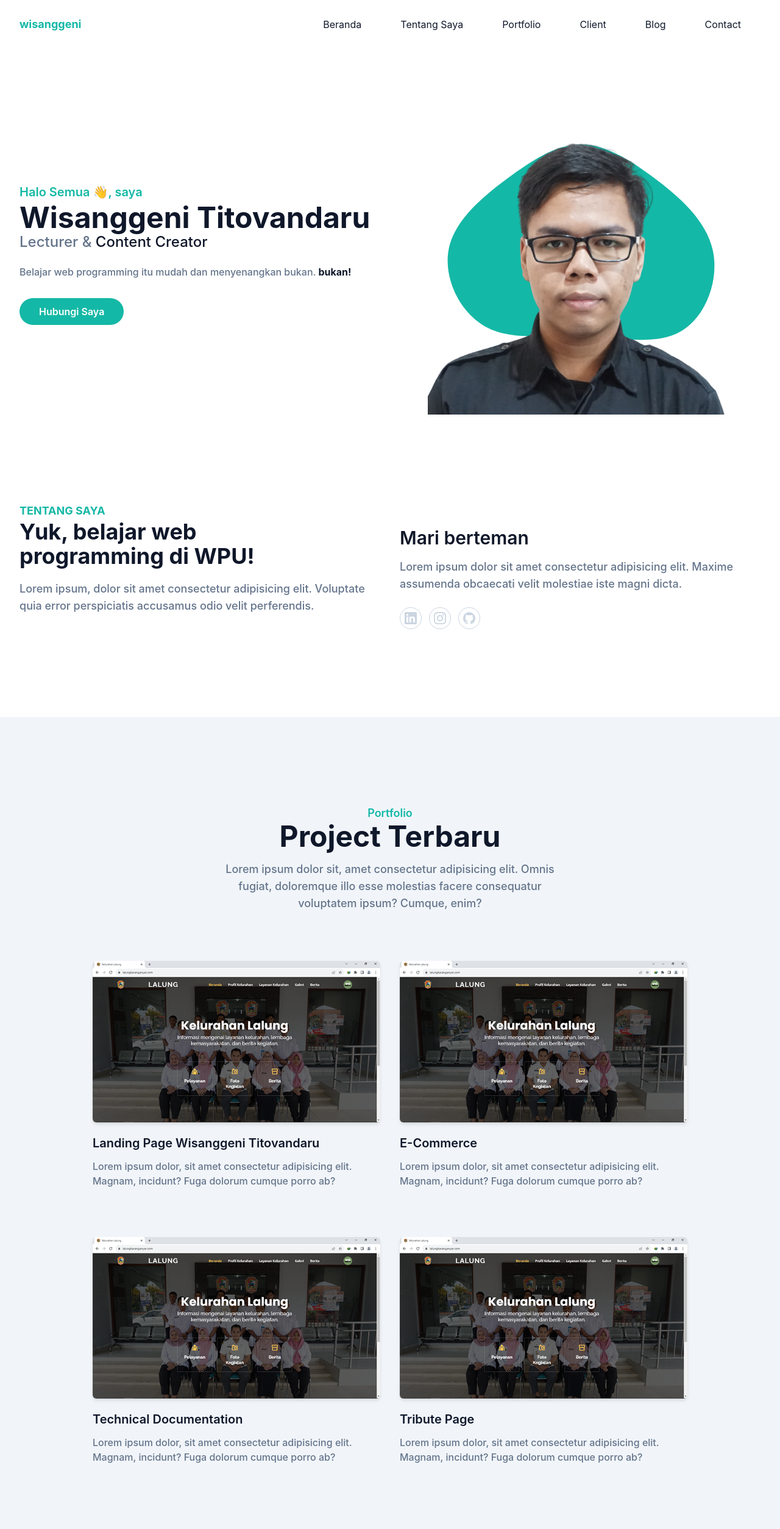
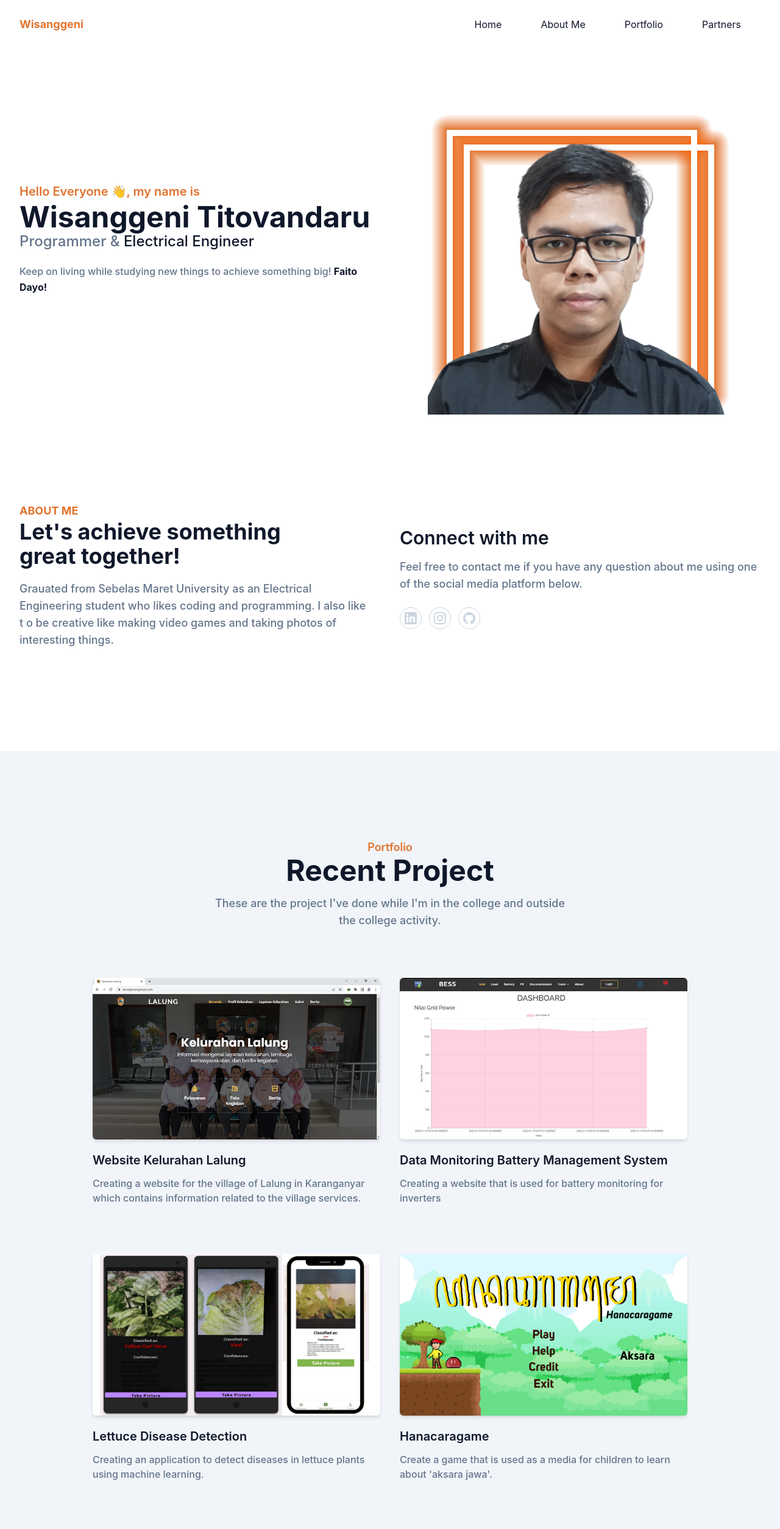
Before and after one commit to 74wsgn/portfolio, a website: page index.html in a window 1280 px wide. Shown: the top 2508 px of the page at 61% size. Drawn offline with Linux system fonts and the light colour scheme.

Commit message:
updating-index-page

```diff
--- a/index.html
+++ b/index.html
@@ -4,7 +4,7 @@
     <meta charset="UTF-8">
     <meta http-equiv="X-UA-Compatible" content="IE=edge">
     <meta name="viewport" content="width=device-width, initial-scale=1.0">
-    <title>Portfolio Tailwind CSS</title>
+    <title>Portfolio Wisanggeni</title>
     <link rel="stylesheet" href="dist/output.css">
 </head>
 <body>
@@ -14,7 +14,7 @@
         <div class="container">
             <div class="flex items-center justify-between relative">
                 <div class="px-4">
-                    <a href="#home" class="font-bold text-lg text-primary block py-6">wisanggeni</a>
+                    <a href="#home" class="font-bold text-lg text-primary block py-6">Wisanggeni</a>
                 </div>
                 <div class="flex items-center px-4">
                     <button id="hamburger" name="hamburger" type="button" class="block absolute right-4 lg:hidden">
@@ -26,23 +26,23 @@
                     <nav id="nav-menu" class="hidden absolute py-5 bg-white shadow-lg rounded-lg max-w-[250px] w-full right-4 top-full lg:block lg:static lg:bg-transparent lg:max-w-full lg:shadow-none lg:rounded-none">
                         <ul class="block lg:flex">
                             <li class="group">
-                                <a href="#home" class="text-base text-dark py-2 mx-8 flex group-hover:text-primary">Beranda</a>
+                                <a href="#home" class="text-base text-dark py-2 mx-8 flex group-hover:text-primary">Home</a>
                             </li>
                             <li class="group">
-                                <a href="#about" class="text-base text-dark py-2 mx-8 flex group-hover:text-primary">Tentang Saya</a>
+                                <a href="#about" class="text-base text-dark py-2 mx-8 flex group-hover:text-primary">About Me</a>
                             </li>
                             <li class="group">
                                 <a href="#portfolio" class="text-base text-dark py-2 mx-8 flex group-hover:text-primary">Portfolio</a>
                             </li>
                             <li class="group">
-                                <a href="#client" class="text-base text-dark py-2 mx-8 flex group-hover:text-primary">Client</a>
+                                <a href="#partners" class="text-base text-dark py-2 mx-8 flex group-hover:text-primary">Partners</a>
                             </li>
-                            <li class="group">
+                            <!--<li class="group">
                                 <a href="#blog" class="text-base text-dark py-2 mx-8 flex group-hover:text-primary">Blog</a>
                             </li>
                             <li class="group">
                                 <a href="#contact" class="text-base text-dark py-2 mx-8 flex group-hover:text-primary">Contact</a>
-                            </li>
+                            </li>-->
                         </ul>
                     </nav>
                 </div>
@@ -52,24 +52,24 @@
     <!-- Header End -->
 
     <!-- Hero Section Start -->
-    <section id="hero" class="pt-36">
+    <section id="home" class="pt-36">
         <div class="container">
             <div class="flex flex-wrap">
                 <div class="w-full self-center px-4 lg:w-1/2">
-                    <h1 class="text-base font-semibold text-primary md:text-xl">Halo Semua 👋, saya <span class="block font-bold text-dark text-4xl mt-1 lg:text-5xl">Wisanggeni Titovandaru</span></h1>
-                    <h2 class="font-medium text-slate-500 text-lg mb-5 lg:text-2xl">Lecturer & <span class="text-dark">Content Creator</span></h2>
-                    <p class="font-medium text-secondary mb-10 leading-relaxed">Belajar web programming itu mudah dan menyenangkan bukan. <span class="text-dark font-bold">bukan!</span></p>
+                    <h1 class="text-base font-semibold text-primary md:text-xl">Hello Everyone 👋, my name is <span class="block font-bold text-dark text-4xl mt-1 lg:text-5xl">Wisanggeni Titovandaru</span></h1>
+                    <h2 class="font-medium text-slate-500 text-lg mb-5 lg:text-2xl">Programmer & <span class="text-dark">Electrical Engineer</span></h2>
+                    <p class="font-medium text-secondary mb-10 leading-relaxed">Keep on living while studying new things to achieve something big! <span class="text-dark font-bold">Faito Dayo!</span></p>
 
-                    <a href="#" class="text-base font-semibold text-white bg-primary py-3 px-8 rounded-full hover:shadow-lg hover:opacity-80 transition duration-300 ease-in-out">Hubungi Saya</a>
+                    <!--<a href="#" class="text-base font-semibold text-white bg-primary py-3 px-8 rounded-full hover:shadow-lg hover:opacity-80 transition duration-300 ease-in-out">Hubungi Saya</a>-->
                 </div>
                 <div class="w-full self-end px-4 lg:w-1/2">
                     <div class="relative mt-10 lg:mt-9 lg:right-0">
-                        <img src="dist/img/wisang.png" alt="Wisanggeni" class="max-w-full mx-auto">
-                        <span class="absolute bottom-20 -z-10 left-1/2 -translate-x-1/2 md:scale-125">
+                        <img src="dist/img/wisangg.png" alt="Wisanggeni" class="max-w-full mx-auto">
+                        <!--<span class="absolute bottom-20 -z-10 left-1/2 -translate-x-1/2 md:scale-125">
                             <svg width="400" height="400" viewBox="0 0 200 200" xmlns="http://www.w3.org/2000/svg">
                                 <path fill="#14b8a6" d="M40,-36.4C54,-26,69,-13,72.6,3.6C76.2,20.3,68.5,40.5,54.5,48.2C40.5,55.9,20.3,51.1,0.7,50.4C-18.8,49.6,-37.6,53.1,-51.7,45.3C-65.7,37.6,-74.9,18.8,-71.9,3C-68.8,-12.8,-53.6,-25.5,-39.6,-35.9C-25.5,-46.3,-12.8,-54.2,0.1,-54.4C13,-54.5,26,-46.8,40,-36.4Z" transform="translate(100 100) scale(1.2)" />
                               </svg>
-                        </span>
+                        </span>-->
                     </div>
                 </div>
             </div>
@@ -82,13 +82,13 @@
         <div class="container">
             <div class="flex flex-wrap">
                 <div class="w-full px-4 mb-10 lg:w-1/2">
-                    <h4 class="font-bold uppercase text-primary text-lg">Tentang Saya</h4>
-                    <h2 class="font-bold text-dark text-3xl mb-5 max-w-md lg:text-4xl">Yuk, belajar web programming di WPU!</h2>
-                    <p class="font-medium text-base text-secondary max-w-xl lg:text-lg">Lorem ipsum, dolor sit amet consectetur adipisicing elit. Voluptate quia error perspiciatis accusamus odio velit perferendis.</p>
+                    <h4 class="font-bold uppercase text-primary text-lg">About Me</h4>
+                    <h2 class="font-bold text-dark text-3xl mb-5 max-w-md lg:text-4xl">Let's achieve something great together!</h2>
+                    <p class="font-medium text-base text-secondary max-w-xl lg:text-lg">Grauated from Sebelas Maret University as an Electrical Engineering student who likes coding and programming. I also like t o be creative like making video games and taking photos of interesting things.</p>
                 </div>
                 <div class="w-full px-4 lg:w-1/2">
-                    <h3 class="font-semibold text-dark text-2xl mb-4 lg:text-3xl lg:pt-10">Mari berteman</h3>
-                    <p class="font-medium text-base text-secondary mb-6 lg:text-lg">Lorem ipsum dolor sit amet consectetur adipisicing elit. Maxime assumenda obcaecati velit molestiae iste magni dicta.</p>
+                    <h3 class="font-semibold text-dark text-2xl mb-4 lg:text-3xl lg:pt-10">Connect with me</h3>
+                    <p class="font-medium text-base text-secondary mb-6 lg:text-lg">Feel free to contact me if you have any question about me using one of the social media platform below.</p>
                     <div class="flex items-center">
                         <!-- Linkedin -->
                         <a href="https://linkedin.com/in/wisanggeni-titovandaru-786129236/" target="_blank" class="w-9 h-9 mr-3 rounded-full flex justify-center items-center border border-slate-300 text-slate-300 hover:border-primary hover:bg-primary hover:text-white">
@@ -115,8 +115,8 @@
             <div class="w-full px-4">
                 <div class="max-w-xl mx-auto text-center mb-16">
                     <h4 class="font-semibold text-lg text-primary">Portfolio</h4>
-                    <h2 class="font-bold text-dark text-3xl mb-4 sm:text-4xl lg:text-5xl">Project Terbaru</h2>
-                    <p class="font-medium text-md text-secondary md:text-lg">Lorem ipsum dolor sit, amet consectetur adipisicing elit. Omnis fugiat, doloremque illo esse molestias facere consequatur voluptatem ipsum? Cumque, enim?</p>
+                    <h2 class="font-bold text-dark text-3xl mb-4 sm:text-4xl lg:text-5xl">Recent Project</h2>
+                    <p class="font-medium text-md text-secondary md:text-lg">These are the project I've done while I'm in the college and outside the college activity.</p>
                 </div>
             </div>
 
@@ -125,55 +125,69 @@
                     <div class="rounded-md shadow-md overflow-hidden">
                         <img src="dist/img/portfolio/1.png" alt="Landing Page" width="w-full"/>
                     </div>
-                    <h3 class="font-semibold text-xl text-dark mt-5 mb-3">Landing Page Wisanggeni Titovandaru</h3>
-                    <p class="font-medium text-base text-secondary">Lorem ipsum dolor, sit amet consectetur adipisicing elit. Magnam, incidunt? Fuga dolorum cumque porro ab?</p>
+                    <h3 class="font-semibold text-xl text-dark mt-5 mb-3">Website Kelurahan Lalung</h3>
+                    <p class="font-medium text-base text-secondary">Creating a website for the village of Lalung in Karanganyar which contains information related to the village services.</p>
                 </div>
                 <div class="mb-12 p-4 md:w-1/2">
                     <div class="rounded-md shadow-md overflow-hidden">
-                        <img src="dist/img/portfolio/2.png" alt="E-Commerce" width="w-full"/>
+                        <img src="dist/img/portfolio/prnbess.png" alt="E-Commerce" width="w-full"/>
                     </div>
-                    <h3 class="font-semibold text-xl text-dark mt-5 mb-3">E-Commerce</h3>
-                    <p class="font-medium text-base text-secondary">Lorem ipsum dolor, sit amet consectetur adipisicing elit. Magnam, incidunt? Fuga dolorum cumque porro ab?</p>
+                    <h3 class="font-semibold text-xl text-dark mt-5 mb-3">Data Monitoring Battery Management System</h3>
+                    <p class="font-medium text-base text-secondary">Creating a website that is used for battery monitoring for inverters</p>
                 </div>
                 <div class="mb-12 p-4 md:w-1/2">
                     <div class="rounded-md shadow-md overflow-hidden">
-                        <img src="dist/img/portfolio/3.png" alt="Technical Documentation" width="w-full"/>
+                        <img src="dist/img/portfolio/ml.png" alt="Technical Documentation" width="w-full"/>
                     </div>
-                    <h3 class="font-semibold text-xl text-dark mt-5 mb-3">Technical Documentation</h3>
-                    <p class="font-medium text-base text-secondary">Lorem ipsum dolor, sit amet consectetur adipisicing elit. Magnam, incidunt? Fuga dolorum cumque porro ab?</p>
+                    <h3 class="font-semibold text-xl text-dark mt-5 mb-3">Lettuce Disease Detection</h3>
+                    <p class="font-medium text-base text-secondary">Creating an application to detect diseases in lettuce plants using machine learning.</p>
                 </div>
                 <div class="mb-12 p-4 md:w-1/2">
                     <div class="rounded-md shadow-md overflow-hidden">
-                        <img src="dist/img/portfolio/4.png" alt="Tribute Page" width="w-full"/>
+                        <img src="dist/img/portfolio/hanacaragame.png" alt="Tribute Page" width="w-full"/>
                     </div>
-                    <h3 class="font-semibold text-xl text-dark mt-5 mb-3">Tribute Page</h3>
-                    <p class="font-medium text-base text-secondary">Lorem ipsum dolor, sit amet consectetur adipisicing elit. Magnam, incidunt? Fuga dolorum cumque porro ab?</p>
+                    <h3 class="font-semibold text-xl text-dark mt-5 mb-3">Hanacaragame</h3>
+                    <p class="font-medium text-base text-secondary">Create a game that is used as a media for children to learn about 'aksara jawa'.</p>
+                </div>
+                <div class="mb-12 p-4 md:w-1/2">
+                    <div class="rounded-md shadow-md overflow-hidden">
+                        <img src="dist/img/portfolio/kiantar.png" alt="Technical Documentation" width="w-full"/>
+                    </div>
+                    <h3 class="font-semibold text-xl text-dark mt-5 mb-3">Kiantar - Smart Fan</h3>
+                    <p class="font-medium text-base text-secondary">Prototype of smart fan that can turned on/off using website while matching the temperature.</p>
+                </div>
+                <div class="mb-12 p-4 md:w-1/2">
+                    <div class="rounded-md shadow-md overflow-hidden">
+                        <img src="dist/img/portfolio/soolusy.png" alt="Tribute Page" width="w-full"/>
+                    </div>
+                    <h3 class="font-semibold text-xl text-dark mt-5 mb-3">Smart Door Lock-Unlock System</h3>
+                    <p class="font-medium text-base text-secondary">Prototype of smart door that can be lock/unlock using code that shows in the website.</p>
                 </div>
             </div>
         </div>
     </section>
     <!-- Portfolio Section End -->
 
-    <!-- Clients Section Start -->
-    <section id="clients" class="pt-36 pb-32 bg-slate-800">
+    <!-- Partners Section Start -->
+    <section id="partners" class="pt-36 pb-32 bg-slate-800">
         <div class="container">
             <div class="w-full px-4">
                 <div class="mx-auto text-center mb-16">
-                    <h4 class="font-semibold text-lg text-primary">Clients</h4>
-                    <h2 class="font-bold text-white text-3xl mb-4 sm:text-4xl lg:text-5xl">Yang Pernah Bekerjasama</h2>
-                    <p class="font-medium text-md text-secondary md:text-lg">Lorem ipsum dolor sit amet consectetur adipisicing elit. Ipsum magnam dolores nihil.</p>
+                    <h4 class="font-semibold text-lg text-primary">Partners</h4>
+                    <h2 class="font-bold text-white text-3xl mb-4 sm:text-4xl lg:text-5xl">Cooperating Institutions</h2>
+                    <p class="font-medium text-md text-secondary md:text-lg">The following is a list of institutions I have worked with.</p>
                 </div>
             </div>
 
             <div class="w-full px-4">
                 <div class="flex flex-wrap items-center justify-center">
-                    <a href="#" class="max-w-[120px] mx-4 py-4 grayscale opacity-60 transition duration-500 hover:grayscale-0 hover:opacity:100 lg:mx-6 xl:mx-8">
+                    <a href="https://brin.go.id/" class="max-w-[120px] mx-4 py-4 grayscale opacity-60 transition duration-500 hover:grayscale-0 hover:opacity:100 lg:mx-6 xl:mx-8" target="_blank">
                         <img src="dist/img/clients/brin.svg" alt="Brin">
                     </a>
-                    <a href="#" class="max-w-[120px] mx-4 py-4 grayscale opacity-60 transition duration-500 hover:grayscale-0 hover:opacity:100 lg:mx-6 xl:mx-8">
+                    <a href="https://kedaireka.id/" class="max-w-[120px] mx-4 py-4 grayscale opacity-60 transition duration-500 hover:grayscale-0 hover:opacity:100 lg:mx-6 xl:mx-8" target="_blank">
                         <img src="dist/img/clients/kedaireka.png" alt="Kedaireka">
                     </a>
-                    <a href="#" class="max-w-[50px] mx-4 py-4 grayscale opacity-60 transition duration-500 hover:grayscale-0 hover:opacity:100 lg:mx-6 xl:mx-8">
+                    <a href="https://lalungkaranganyar.com/" class="max-w-[50px] mx-4 py-4 grayscale opacity-60 transition duration-500 hover:grayscale-0 hover:opacity:100 lg:mx-6 xl:mx-8" target="_blank">
                         <img src="dist/img/clients/karanganyar.svg" alt="karanganyar">
                     </a>
                 </div>
```
Also changed, not shown: dist/img/portfolio/hanacaragame.png (added), dist/img/portfolio/kiantar.png (added), dist/img/portfolio/ml.png (added), dist/img/portfolio/prnbess.png (added), dist/img/portfolio/soolusy.png (added), dist/img/wisangg.png (added), dist/output.css.
